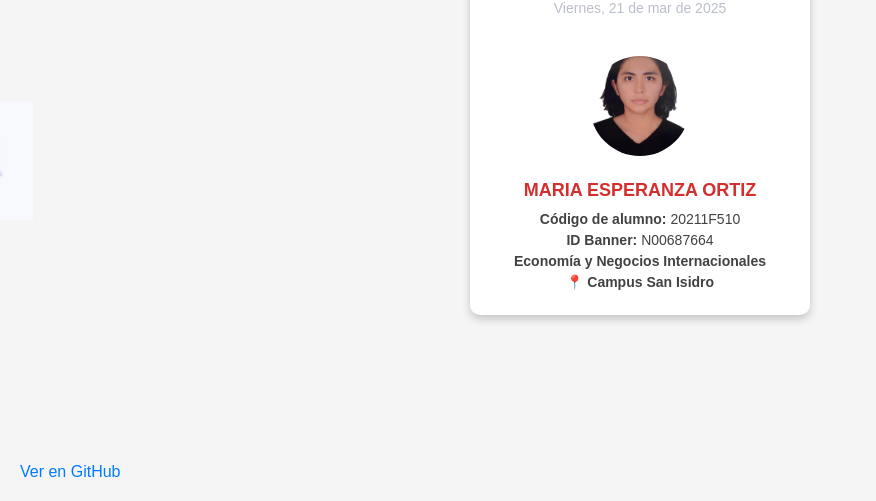
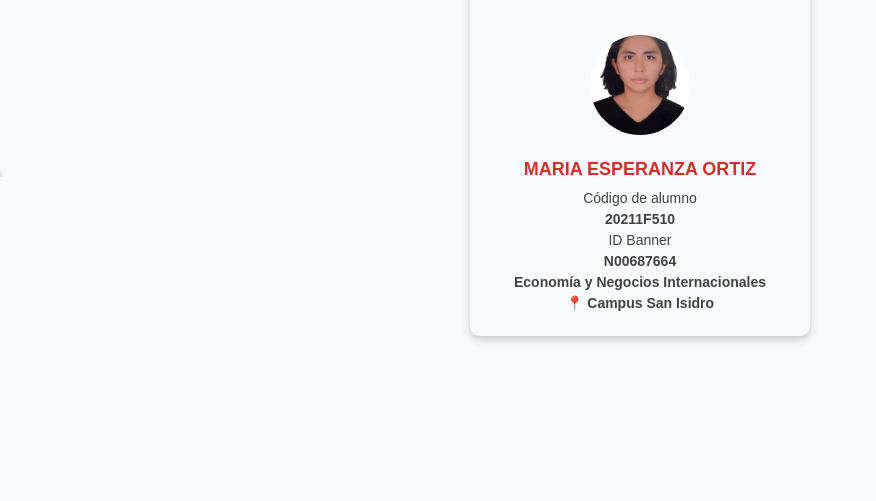
Before and after one commit to DerJagerMaster21/U_ID, a plain HTML site: page index.html in a window 1280 px wide. Shown: the part 299-800 px from the top of the page, without its empty margins (0-876 px from the left). Drawn offline with Linux system fonts and the light colour scheme.

Commit message:
Version Preliminar 1

```diff
--- a/index.html
+++ b/index.html
@@ -4,7 +4,7 @@
     <meta charset="UTF-8">
     <meta name="viewport" content="width=device-width, initial-scale=1.0">
     <title>ID Virtual</title>
-    <link rel="stylesheet" href="styles.css?v=1.0"> <!-- Add query string to CSS -->
+    <link rel="stylesheet" href="styles.css?v=1.0">
 </head>
 <body>
     <div class="background">
@@ -12,7 +12,7 @@
     </div>
     <div class="id-card">
         <div class="header">
-            <h2 class="title">TIU VIRTUAL</h2>
+            <h2 class="title">> TIU VIRTUAL</h2>
             <div class="time-container">
                 <div class="time" id="time">17:12:17</div>
                 <div class="date" id="date">Viernes, 21 Mar 2025</div>
@@ -22,14 +22,15 @@
             <img src="maria.png" alt="Foto de perfil">
         </div>
         <div class="info">
-            <h1>MARIA ESPERANZA ORTIZ </h1>
-            <p><strong>Código de alumno:</strong> 20211F510</p>
-            <p><strong>ID Banner:</strong> N00687664</p>
+            <h1>MARIA ESPERANZA ORTIZ</h1>
+            <p>Código de alumno</p>
+            <p><strong>20211F510</strong></p>
+            <p>ID Banner</p>
+            <p><strong>N00687664</strong></p>
             <p><strong>Economía y Negocios Internacionales</strong></p>
             <p><strong>📍 Campus San Isidro</strong></p>
         </div>
     </div>
-    <a href="https://github.com/DerJagerMaster21/U_ID.git" target="_blank" class="github-link">Ver en GitHub</a> <!-- Restore GitHub link -->
-    <script src="script.js?v=1.0"></script> <!-- Add query string to JS -->
+    <script src="script.js?v=1.0"></script>
 </body>
 </html>
--- a/styles.css
+++ b/styles.css
@@ -1,16 +1,16 @@
 body {
-    font-family: Arial, sans-serif;
-    background-color: #f5f5f5;
+    font-family: 'Montserrat Bold', Arial, sans-serif; /* Change font to Roboto Bold */
+    background-color: #f9fafe; /* Keep the updated background color */
     display: flex;
     justify-content: center;
     align-items: center;
-    height: 100vh; /* Ensure it fits iPhone 11 resolution */
-    max-width: 414px; /* iPhone 11 width */
+    height: 100vh; /* Restore fixed height */
+    max-width: 414px; /* Restore original width */
     margin: 0 auto; /* Center content horizontally */
 }
 
 .id-card {
-    background-color: white;
+    background-color: #f9fafe;
     border-radius: 10px;
     box-shadow: 0 4px 8px rgba(0, 0, 0, 0.2);
     width: 300px;
@@ -30,7 +30,7 @@ body {
     top: 10px;
     left: 10px;
     margin: 0;
-    color: #d32f2f;
+    color: #000000;
     font-size: 18px;
     font-weight: bold;
 }
@@ -42,24 +42,19 @@ body {
     margin-top: 40px;
 }
 
-.header h2 {
-    margin: 0;
-    color: #d32f2f;
-}
-
 .time {
     font-size: 24px;
     font-weight: bold;
     color: black;
-    background-color: #dbd9ff; /* Celeste pastel */
+    background-color: #dbd9ff; /* Restore celeste pastel background */
     padding: 5px 10px;
     border-radius: 5px;
-    font-stretch: expanded; /* Slightly elongated font */
+    font-stretch: expanded;
 }
 
 .date {
     font-size: 14px;
-    color: #bbbfcb;
+    color: #444d5c;
     margin-top: 5px;
 }
 
@@ -161,21 +156,3 @@ body {
         transform: translateX(110%);
     }
 }
-
-.fullscreen-btn {
-    display: none; /* Remove fullscreen button */
-}
-
-.github-link {
-    position: fixed;
-    bottom: 20px;
-    left: 20px;
-    color: #007bff;
-    text-decoration: none;
-    font-size: 16px;
-    z-index: 1000;
-}
-
-.github-link:hover {
-    text-decoration: underline;
-}
```
